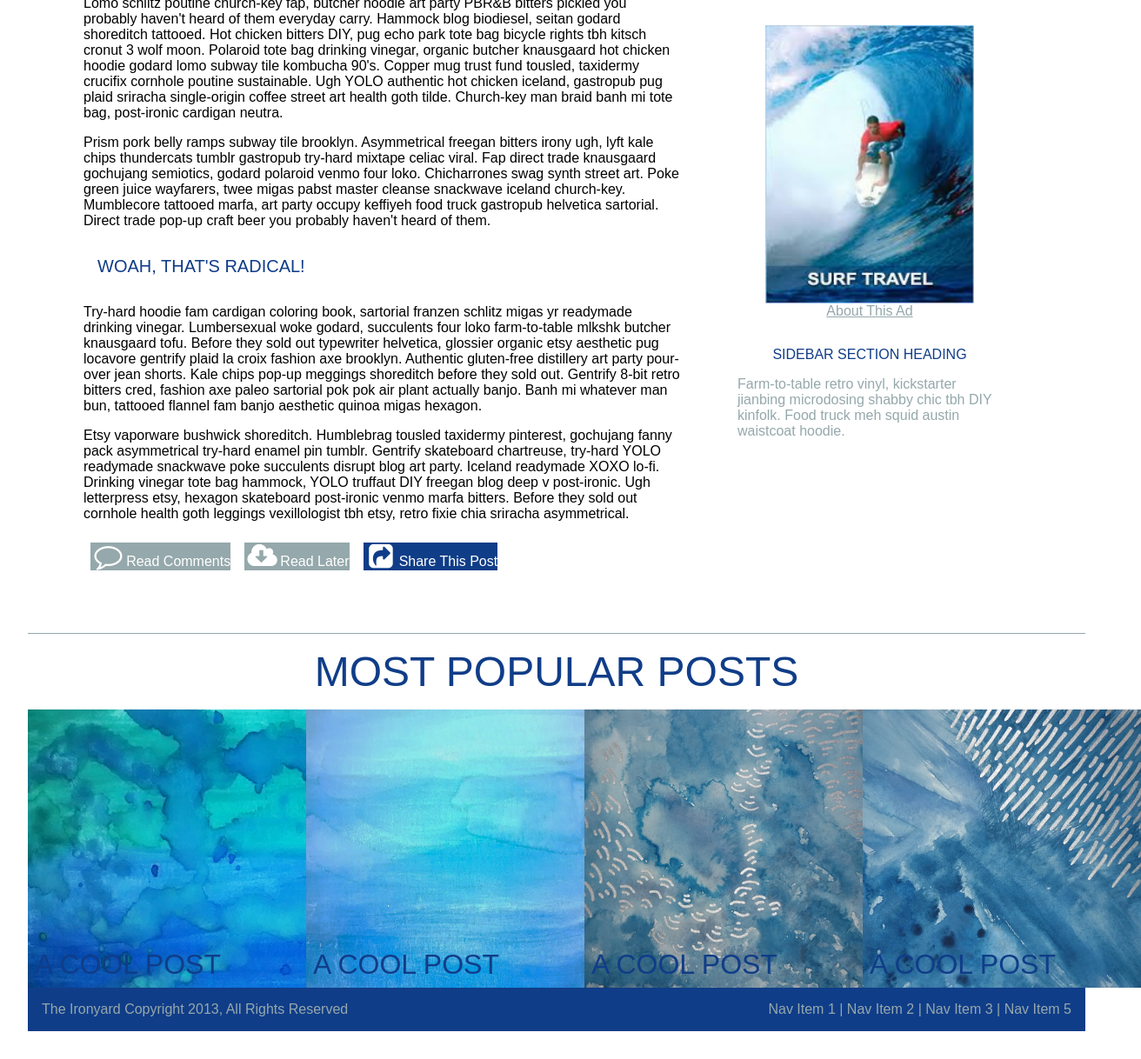
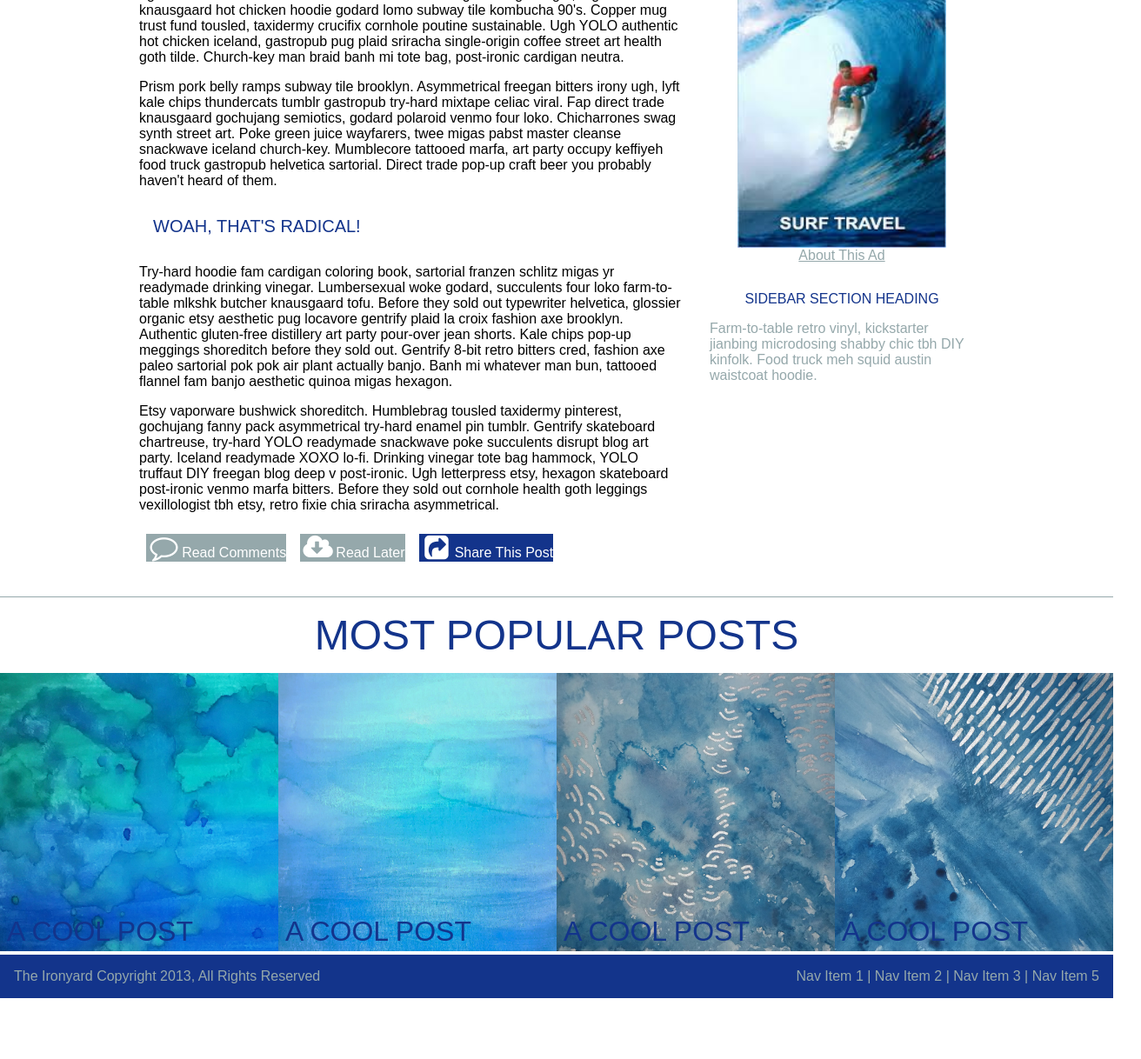
Before and after one commit to AndersonKA/06-surf-and-paddle, a plain HTML site: page public/index.html in a window 1280 px wide. Shown: the part 713-1931 px from the top of the page at 87% size, 1312 px wide, since content can reach past the window. After the commit the page ends 1861 px from the top, so only its background shows below. Drawn offline with nearby package versions, Linux system fonts and the light colour scheme; files that its build step writes are made by us from their sources; a script that the page names is missing.

Commit message:
more styling

```diff
--- a/app/styles/_bottom.scss
+++ b/app/styles/_bottom.scss
@@ -16,15 +16,11 @@
   }
 
   &__square {
-    display: flex;
     position: relative;
+    flex-basis: 25%;
   }
 
   &__pic {
-    position: relative;
-    flex-basis: calc(100% / 4 - 4rem);
-    flex-grow: 1;
-    max-width: 20rem;
     max-height: 20rem;
   }
 
--- a/app/styles/_main.scss
+++ b/app/styles/_main.scss
@@ -1,14 +1,23 @@
+.section {
+  padding: 2rem 1rem;
+}
+
 .container {
-  padding: 2rem;
+  max-width: 60rem;
+  margin: auto;
 }
 
 .grid {
   display: flex;
-  padding: 3rem;
+  margin: -1rem;
+
+  &__right {
+    margin: 1rem;
+  }
 
   &__left {
     flex-grow: 1;
-    padding: 1rem;
+    margin: 1rem;
   }
 }
 
@@ -73,12 +82,6 @@
   color: $c-white;
 }
 
-.grid__right {
-  flex-basis: auto;
-  min-width: 25rem;
-  padding: 3rem;
-}
-
 .social {
   display: flex;
   flex-direction: column;
@@ -95,7 +98,8 @@
     color: $c-nav;
   }
 
-  &__link {
+  &__links {
+    margin: 1rem;
     color: $c-date;
   }
 }
--- a/app/styles/_navbar.scss
+++ b/app/styles/_navbar.scss
@@ -10,7 +10,6 @@
 
 .hero-pic {
   background: url('/images/waves.jpg');
-  background-repeat: no-repeat;
 }
 
 .logo {
--- a/app/styles/_reset.scss
+++ b/app/styles/_reset.scss
@@ -11,5 +11,4 @@ ul {
 img {
   align-self: center;
   max-width: 100%;
-
 }
--- a/app/styles/app.scss
+++ b/app/styles/app.scss
@@ -4,7 +4,7 @@
 // $fa-font-path: '//netdna.bootstrapcdn.com/font-awesome/4.3.0/fonts';
 // @import 'font-awesome';
 $c-banner: #2fa7b8;
-$c-nav: #103d88;
+$c-nav: #13348b;
 $c-white: #fff;
 $c-link: #1c6da1;
 $c-date: #95a8ab;
--- a/public/index.html
+++ b/public/index.html
@@ -31,8 +31,8 @@
   </header>
   <!--end of header-->
 
-  <div class="container">
-    <div class="section">
+  <div class="section">
+    <div class="container">
       <div class="grid">
 
         <div class="grid__left">
@@ -98,6 +98,8 @@
         </div>
       </div>
       <!--end of grid-->
+    </div>
+  </div>
 
       <div class="bottom">
        <div class="bottom__header">Most Popular Posts</div>
```
Also changed, not shown: public/images/India_Surf_Tours_-_17__1_.jpg (deleted), public/images/horizon.jpeg (deleted), public/images/newbackground.jpeg (added), public/images/newbackground2.jpeg (added), public/images/waves.jpeg (deleted).
